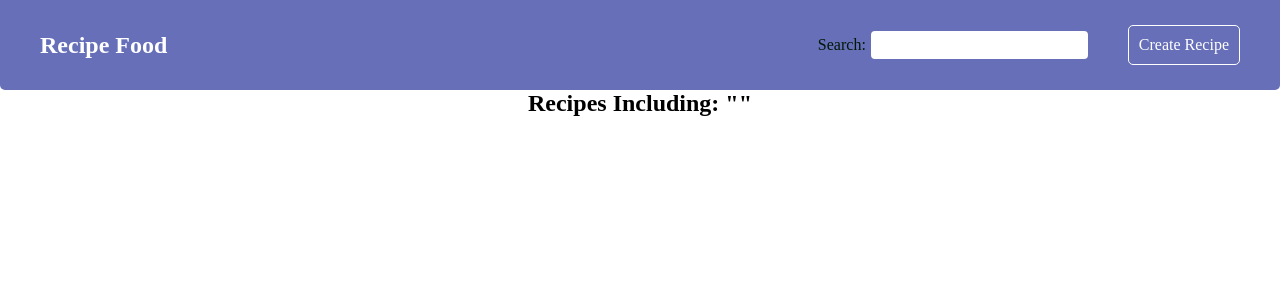
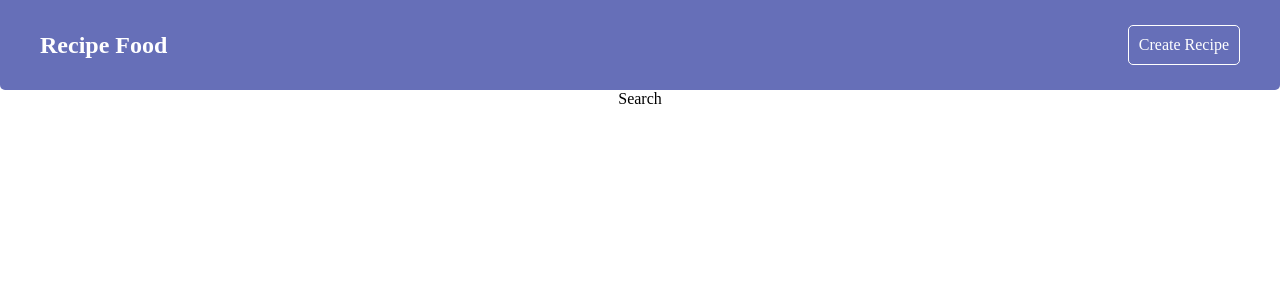
Before and after one commit to bayatalireza/foodlist, a React (Create React App) app: page /search in a window 1280 px wide. Shown: the top 300 px of the page. Built offline with nearby package versions, Linux system fonts and the light colour scheme; data requests are answered from the project's data file.

Commit message:
Revert "Alireza"

```diff
--- a/data/db.json
+++ b/data/db.json
@@ -48,17 +48,6 @@
       ],
       "method": "Heat the oil and pour the chopped tomatoes into it, then add the eggs with a little salt",
       "cookingTime": "15 minutes"
-    },
-    {
-      "id": "666c",
-      "title": "fdg",
-      "ingredients": [
-        "dfgdfgdf",
-        "dhdf",
-        "hyhy"
-      ],
-      "method": "dfhdfhdfrgtrighng\nhrtjtkyluolio",
-      "cookingTime": "5 minutes"
     }
   ]
 }
--- a/src/components/navbar/Navbar.js
+++ b/src/components/navbar/Navbar.js
@@ -1,14 +1,12 @@
 import { Link } from 'react-router-dom'
 
 import "./Navbar.css"
-import SearchBar from '../searchBar/searchBar'
 
 export default function Navbar() {
   return (
     <div className='navbar'>
       <nav>
         <Link to="/" className='brand'><h1>Recipe Food</h1></Link>
-        <SearchBar />
         <Link to="/create" >Create Recipe</Link>
       </nav>
     </div>
--- a/src/components/searchBar/searchBar.css
+++ /dev/null
@@ -1,13 +0,0 @@
-.search-bar form {
-    display: flex;
-    align-items: center;
-    color: rgb(1, 24, 4);
-}
-
-.search-bar input {
-    font-size: 1rem;
-    border-radius: 4px;
-    border: none;
-    padding: 5px;
-    margin-left: 5px;
-}
--- a/src/components/searchBar/searchBar.js
+++ /dev/null
@@ -1,30 +0,0 @@
-import { useState } from "react";
-import "./searchBar.css";
-import { useNavigate } from "react-router-dom";
-
-export default function SearchBar() {
-  const [term, setTerm] = useState("");
-
-  const navigate = useNavigate()
-
-  const handleSubmit = (e)=>{
-    e.preventDefault()
-    navigate(`/search?q=${term}`)
-  }
-
-  return (
-    <div className="search-bar">
-      <form onSubmit={handleSubmit}>
-        <label>
-          <span>Search:</span>
-          <input
-            type="text"
-            onChange={(e) => setTerm(e.target.value)}
-            value={term}
-            required
-          />
-        </label>
-      </form>
-    </div>
-  );
-}
--- a/src/pages/create/Create.js
+++ b/src/pages/create/Create.js
@@ -1,7 +1,6 @@
-import { useEffect, useState } from "react";
+import { useState } from "react";
 import "./Create.css";
 import { useFetch } from "../../hooks/useFetch";
-import { useNavigate } from "react-router-dom";
 
 export default function Create() {
   const [title, setTitle] = useState("");
@@ -9,21 +8,13 @@ export default function Create() {
   const [cookingTime, setCookingTime] = useState("");
   const [newIngredient, setNewIngredient] = useState("");
   const [ingredients, setIngredients] = useState([]);
-  const { postData, data, error } = useFetch(
-    "http://localhost:3000/recipes",
-    "POST"
-  );
+  const{postData, data, error} = useFetch("http://localhost:3000/recipes", "POST")
 
-  const navigate = useNavigate();
 
   const handleSubmit = (e) => {
     e.preventDefault();
-    postData({
-      title,
-      ingredients,
-      method,
-      cookingTime: cookingTime + " minutes",
-    });
+      postData({title, ingredients, method, cookingTime: cookingTime + " minutes"
+    })
   };
 
   const handleAdd = (e) => {
@@ -33,12 +24,6 @@ export default function Create() {
     }
     setNewIngredient("");
   };
-
-  useEffect(() => {
-    if (data) {
-      navigate("/")
-    }
-  }, [data]);
 
   return (
     <div className="create">
@@ -62,11 +47,11 @@ export default function Create() {
               onChange={(e) => setNewIngredient(e.target.value)}
               value={newIngredient}
             />
-            <button onClick={handleAdd}>Add</button>
+            <button  onClick={handleAdd}>Add</button>
           </div>
         </label>
         <p>
-          Current Ingredients:
+          Current Ingredients:{" "}
           {ingredients.map((event) => (
             <em key={event}>{event}, </em>
           ))}
--- a/src/pages/recipe/Recipe.js
+++ b/src/pages/recipe/Recipe.js
@@ -16,7 +16,7 @@ export default function Recipe() {
         <p>Takes {recipe.cookingTime} to Cook.</p>
         <ul>
           {recipe.ingredients.map((ing)=> (
-            <li key={ing}>{ing}</li>
+            <li key={ing.index}>{ing}</li>
           ))}
         </ul>
         <p className="method">{recipe.method}</p>
--- a/src/pages/search/Search.js
+++ b/src/pages/search/Search.js
@@ -1,26 +1,7 @@
-import { useFetch } from "../../hooks/useFetch";
-import { useLocation } from "react-router-dom"
 import "./Search.css"
-import RecipeList from "../../components/recipeList/RecipeList"
 
 export default function Search() {
-
-  const queryString = useLocation().search
-  const queryParams = new URLSearchParams(queryString)
-  const query = queryParams.get('q')
-
-
-  const url = "http://localhost:3000/recipes?q=" + query
-
-  const {error, isLoading, data} = useFetch(url)
-
   return (
-    <div>
-      <h2 className="page-title">Recipes Including: "{query}"</h2>
-      {error && <p className="error">{error}</p>}
-      {isLoading && <p className="loading">Loading...</p>}
-      {data && <RecipeList recipes={data} />}
-
-    </div>
+    <div>Search</div>
   )
 }
```
